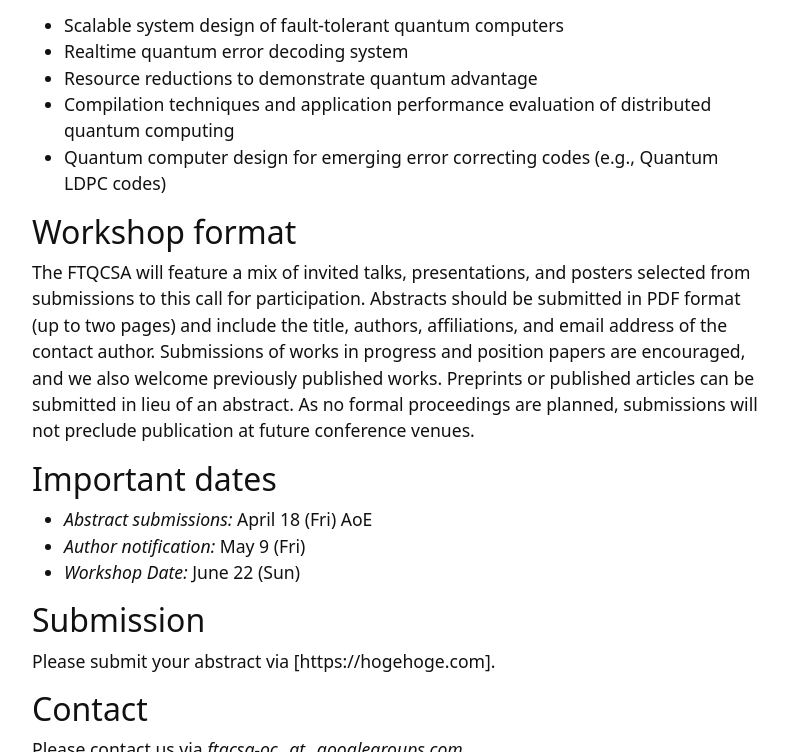
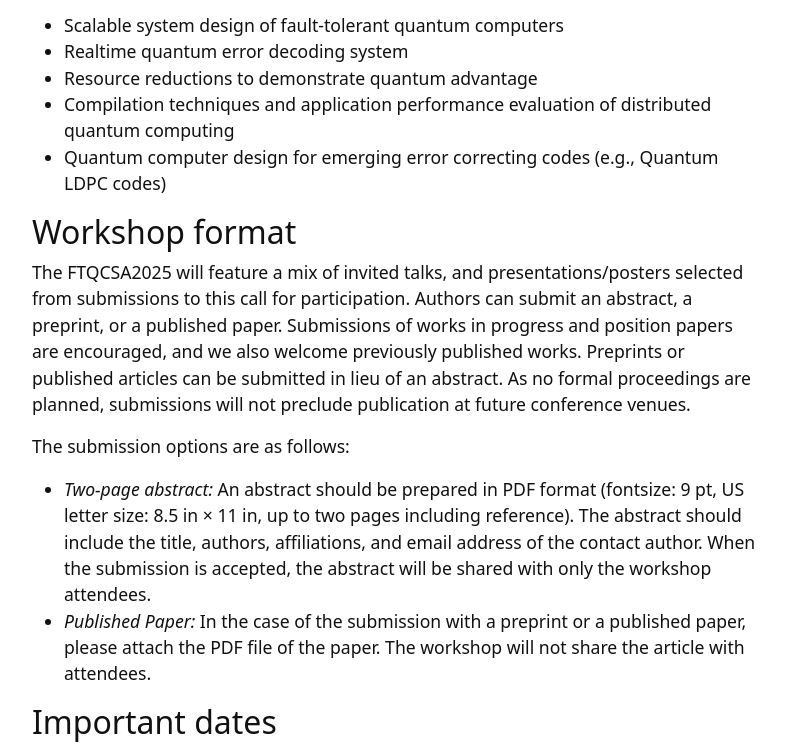
Before and after one commit to ftqcsa/ftqcsa.github.io, a Jekyll site: the page built from content/2-callforabstract-draft.md, in a window 1280 px wide and 900 px high, scrolled down 741 px, cut to the strip 0-752 px from the top of the window. Shown: the whole strip, without its empty margins (245-1033 px from the left). Built offline with Jekyll 4.4.1, drawn with Linux system fonts in a browser that asks for light colours.

Commit message:
Update 2-callforabstract-draft.md

```diff
--- a/content/2-callforabstract-draft.md
+++ b/content/2-callforabstract-draft.md
@@ -25,10 +25,14 @@ Topics of interest of the FTQCSA workshop include, but are not limited to:
 - Quantum computer design for emerging error correcting codes (e.g., Quantum LDPC codes)
 
 ## Workshop format
-The FTQCSA will feature a mix of invited talks, presentations, and posters selected from submissions to this call for participation. Abstracts should be submitted in PDF format (up to two pages) and include the title, authors, affiliations, and email address of the contact author. Submissions of works in progress and position papers are encouraged, and we also welcome previously published works. Preprints or published articles can be submitted in lieu of an abstract. As no formal proceedings are planned, submissions will not preclude publication at future conference venues.
+The FTQCSA2025 will feature a mix of invited talks, and presentations/posters selected from submissions to this call for participation. Authors can submit an abstract, a preprint, or a published paper.
+Submissions of works in progress and position papers are encouraged, and we also welcome previously published works. Preprints or published articles can be submitted in lieu of an abstract. As no formal proceedings are planned, submissions will not preclude publication at future conference venues.
+
+The submission options are as follows:
+- _Two-page abstract:_ An abstract should be prepared in PDF format (fontsize: 9 pt, US letter size: 8.5 in &times; 11 in, up to two pages including reference). The abstract should include the title, authors, affiliations, and email address of the contact author. When the submission is accepted, the abstract will be shared with only the workshop attendees.
+-  _Published Paper:_ In the case of the submission with a preprint or a published paper, please attach the PDF file of the paper. The workshop will not share the article with attendees.
 
 ## Important dates
-
 - _Abstract submissions:_ April 18 (Fri) AoE
 - _Author notification:_ May 9 (Fri)
 - _Workshop Date:_ June 22 (Sun)
```
